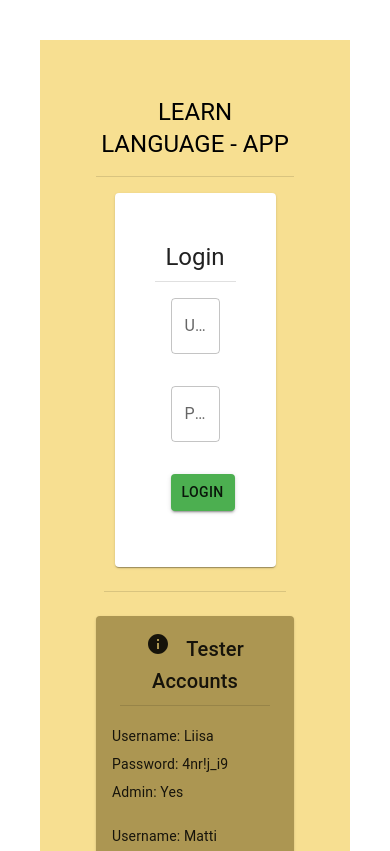
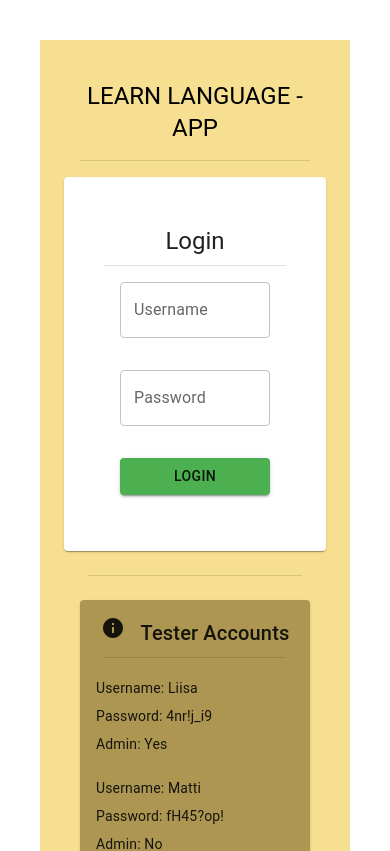
Before and after one commit to joonaskiuru/learn-language-app, a React (Vite) app in the folder frontend/: page /Login in a window 390 px wide. Shown: the top 851 px of the page. Built offline with nearby package versions, Linux system fonts and the light colour scheme.

Commit message:
add: media queries for login

```diff
--- a/frontend/src/component/Login.jsx
+++ b/frontend/src/component/Login.jsx
@@ -60,10 +60,10 @@ export default function Login({handleLogin}) {
     }
 
   return (
-    <Container sx={{bgcolor: "primary.light", p: 5}}>
+    <Container sx={{bgcolor: "primary.light", p: {md: 5, xs: 3}}}>
         <Typography sx={{m: 2,textAlign: "center"}} variant="h5">LEARN LANGUAGE - APP</Typography>
         <Divider sx={{m: 2}}/>
-    <Paper sx={{m: "auto", p:5,width: "70%"}}>
+    <Paper sx={{m: "auto", p:5,width: {md: "70%", xs: "100%"}}}>
     <Box
     sx={{display: "flex",flexDirection: "column", justifyContent: 'center'}}
     component="form"
```
